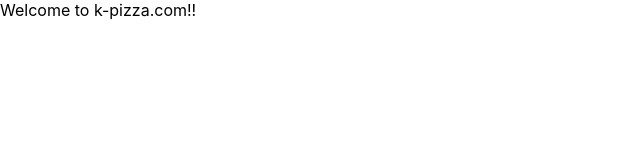
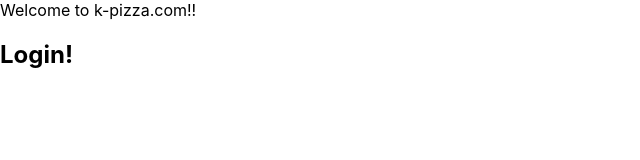
Before and after one commit to kinzical/Pizza-ordering-website, a React (Create React App) app: page /auth/login in a window 1280 px wide. Shown: the top 160 px of the page, without its empty margins (0-640 px from the left). Built offline with nearby package versions, Linux system fonts and the light colour scheme.

Commit message:
basic routing & project structure-in progress

```diff
--- a/package.json
+++ b/package.json
@@ -10,8 +10,10 @@
     "@types/node": "^12.19.5",
     "@types/react": "^16.9.56",
     "@types/react-dom": "^16.9.9",
+    "@types/react-router-dom": "^5.1.6",
     "react": "^17.0.1",
     "react-dom": "^17.0.1",
+    "react-router-dom": "^5.2.0",
     "react-scripts": "4.0.0",
     "typescript": "^4.0.5",
     "web-vitals": "^0.2.4"
--- a/src/App.tsx
+++ b/src/App.tsx
@@ -1,9 +1,11 @@
 import React from 'react';
+import { AppRoutes } from './AppRoutes';
 
 function App() {
   return (
     <div className="App">
       Welcome to k-pizza.com!!
+      <AppRoutes />
     </div>
   );
 }
--- /dev/null
+++ b/src/AppRoutes.tsx
@@ -0,0 +1,18 @@
+import React from "react";
+import { Redirect, Route, Switch } from "react-router-dom";
+import { Auth } from "../src/Components/Modules/Auth/Auth";
+//import { PrivateRoute } from "./modules/shared/containers/PrivateRoute";
+import { Dashboard } from "./Components/Modules/Dashboard/Dashboard"
+import { PageNotFound } from "./Components/Modules/Shared/Presentations/PageNotFound/PageNotFound";
+
+export const AppRoutes = () => {
+  return (
+    <Switch>
+      <Route path="/auth" component={Auth} />
+      {/* <PrivateRoute path="/dashboard" component={Dashboard} /> */}
+      <Route path="/dashboard" component={Dashboard} />
+      <Redirect path={'/'} exact={true} to={'/auth'} />
+      <Route component={PageNotFound} />
+    </Switch>
+  );
+};
--- /dev/null
+++ b/src/Components/Modules/Auth/Auth.tsx
@@ -0,0 +1,17 @@
+import React from "react";
+import { Redirect, Route, Switch, useRouteMatch } from "react-router-dom";
+import { PageNotFound } from "../Shared/Presentations/PageNotFound/PageNotFound"
+import { ForgotPassword } from "../Auth/Presentations/ForgotPassword/ForgotPassword";
+import { Login } from "../Auth/Presentations/Login/Login";
+
+export const Auth = () => {
+  const match = useRouteMatch();
+  return (
+    <Switch>
+      <Route path={match.url + "/login"} component={Login} />
+      <Route path={match.url + "/forgot-password"} component={ForgotPassword} />
+      <Redirect path={match.url + '/'} exact={true} to={match.url + '/login'}/>
+      <Route component={PageNotFound} />
+    </Switch>
+  );
+};
--- /dev/null
+++ b/src/Components/Modules/Auth/Presentations/ForgotPassword/ForgotPassword.tsx
@@ -0,0 +1,7 @@
+import React from "react"
+
+export const ForgotPassword = () => {
+    return (
+        <h2>Forgot Password!</h2>
+    )
+}
--- /dev/null
+++ b/src/Components/Modules/Auth/Presentations/Login/Login.tsx
@@ -0,0 +1,7 @@
+import React from "react"
+
+export const Login = () => {
+    return (
+        <h2>Login!</h2>
+    )
+}
--- /dev/null
+++ b/src/Components/Modules/Dashboard/Dashboard.tsx
@@ -0,0 +1,7 @@
+import React from "react"
+
+export const Dashboard = () => {
+    return(
+        <h2>Dashboard !</h2>
+    )
+}
--- /dev/null
+++ b/src/Components/Modules/Shared/Presentations/PageNotFound/PageNotFound.tsx
@@ -0,0 +1,7 @@
+import React from "react"
+
+export const PageNotFound = () => {
+    return(
+        <h2>Page not found</h2>
+    )
+}
--- a/src/index.tsx
+++ b/src/index.tsx
@@ -3,11 +3,12 @@
 import './index.css';
 import App from './App';
 import reportWebVitals from './reportWebVitals';
+import { BrowserRouter } from 'react-router-dom';
 
 ReactDOM.render(
-  <React.StrictMode>
-    <App />
-  </React.StrictMode>,
+    <BrowserRouter>
+      <App />
+    </BrowserRouter>,
   document.getElementById('root')
 );
 
```
Also changed, not shown: 1 other file (tests, documents, lock files or other folders).
